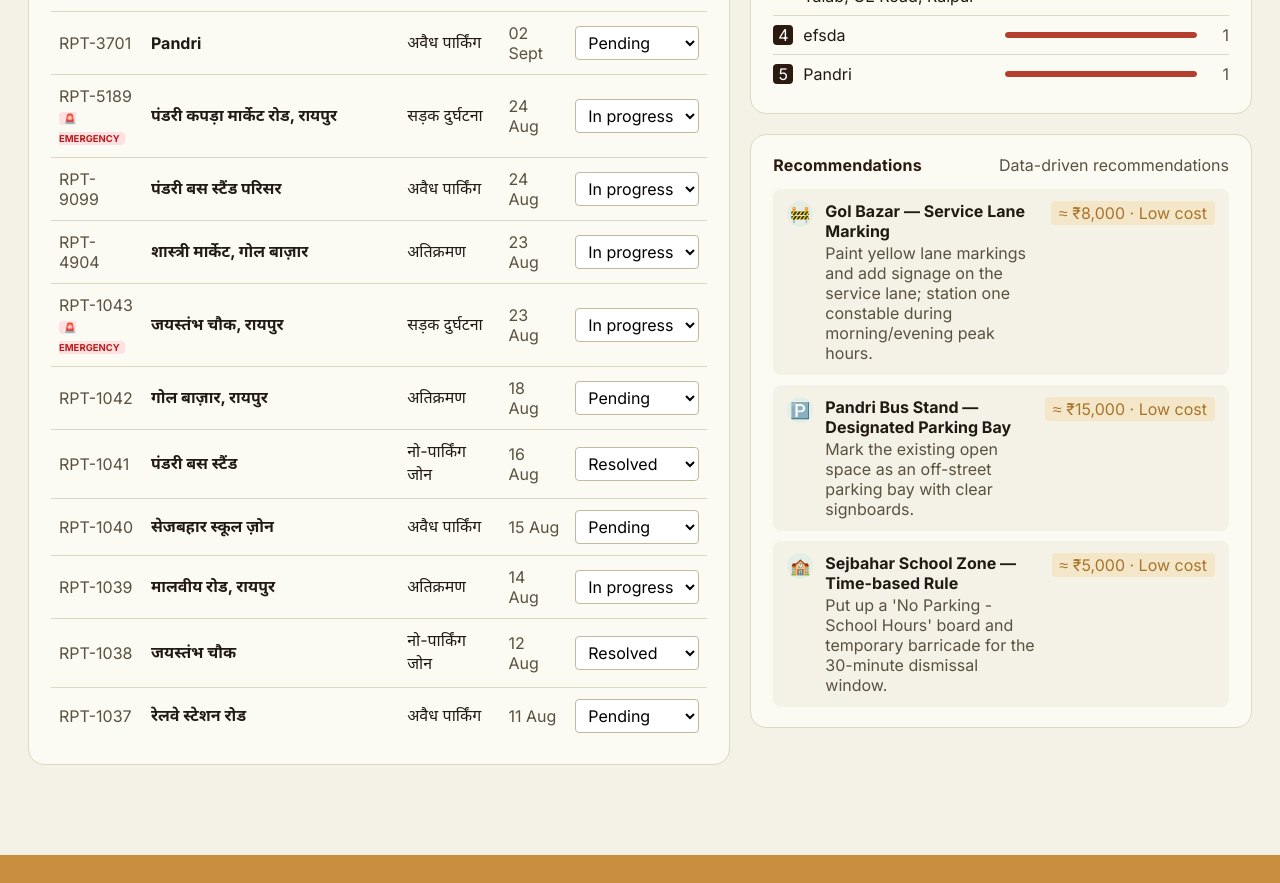
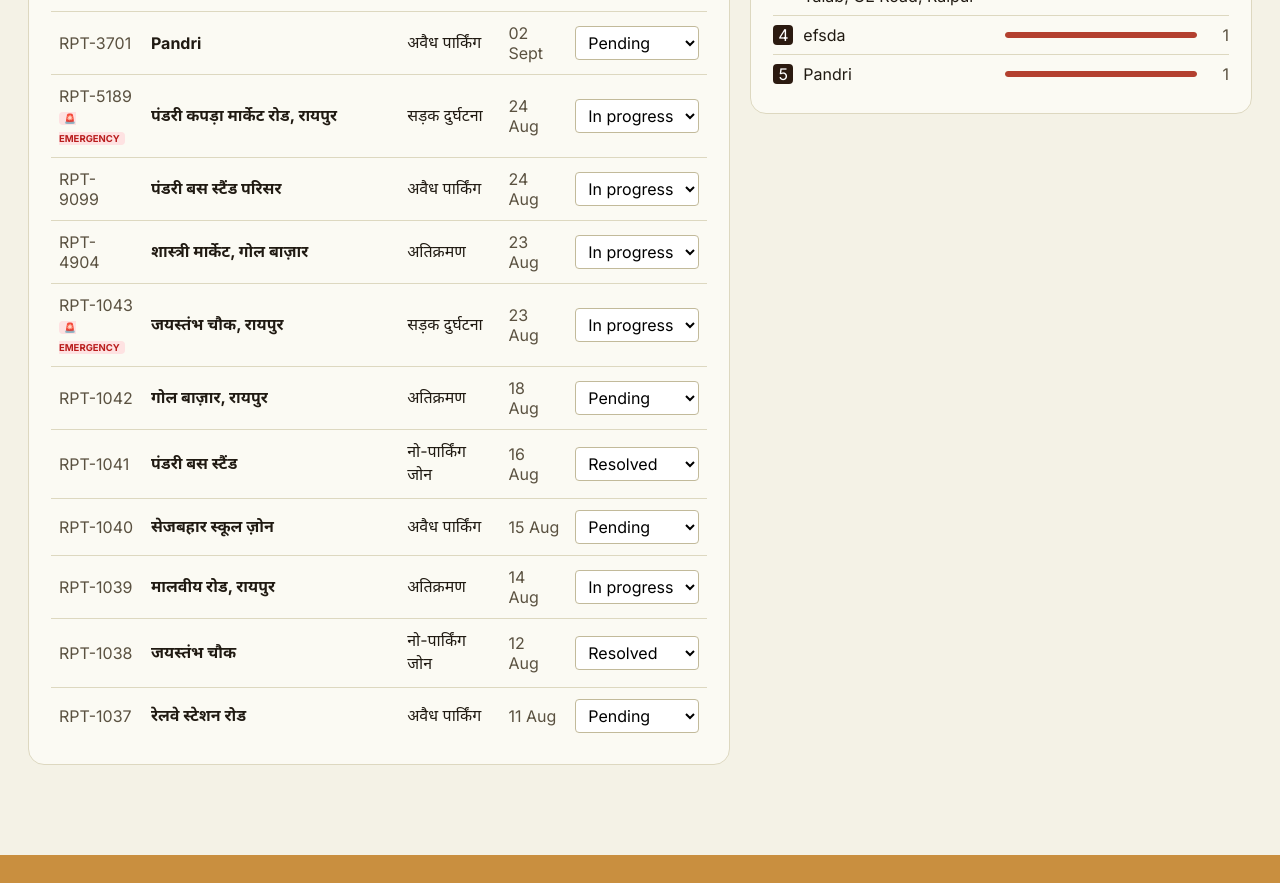
Before and after one commit to afzal-04/parking-system, a Next.js app: page /admin in a window 1280 px wide. Shown: the part 1680-2563 px from the top of the page. Built offline with nearby package versions, Linux system fonts and the light colour scheme.

Commit message:
Made responsive for mobile app || Amandeep singh

```diff
--- a/app/admin/admin.module.css
+++ b/app/admin/admin.module.css
@@ -501,3 +501,11 @@
     transform: translateY(0);
   }
 }
+
+@media (max-width: 600px) {
+  .statRow { grid-template-columns: 1fr; }
+  .shell { padding: 0 8px; }
+  .main { padding: 16px 0; }
+  .filterRow { flex-direction: row; flex-wrap: wrap; }
+  .panelHead { flex-direction: column; gap: 8px; align-items: flex-start; }
+}
--- a/app/admin/page.js
+++ b/app/admin/page.js
@@ -21,36 +21,6 @@ import {
 import { t } from "@/lib/i18n";
 
 const MapView = dynamic(() => import("@/components/MapView"), { ssr: false });
-
-const RECOMMENDATIONS = [
-  {
-    icon: "🚧",
-    title: { hi: "गोल बाज़ार — सर्विस लेन मार्किंग", en: "Gol Bazar — Service Lane Marking" },
-    detail: {
-      hi: "सर्विस लेन पर पीली पट्टी व साइनेज लगाना, सुबह/शाम पीक ऑवर में एक कांस्टेबल तैनात करना।",
-      en: "Paint yellow lane markings and add signage on the service lane; station one constable during morning/evening peak hours.",
-    },
-    cost: { hi: "≈ ₹8,000 · कम लागत", en: "≈ ₹8,000 · Low cost" },
-  },
-  {
-    icon: "🅿️",
-    title: { hi: "पंडरी बस स्टैंड — निर्धारित पार्किंग बे", en: "Pandri Bus Stand — Designated Parking Bay" },
-    detail: {
-      hi: "मौजूदा खाली जगह को ऑफ-स्ट्रीट पार्किंग बे के रूप में चिन्हित कर बोर्ड लगाना।",
-      en: "Mark the existing open space as an off-street parking bay with clear signboards.",
-    },
-    cost: { hi: "≈ ₹15,000 · कम लागत", en: "≈ ₹15,000 · Low cost" },
-  },
-  {
-    icon: "🏫",
-    title: { hi: "सेजबहार स्कूल ज़ोन — समय-आधारित नियम", en: "Sejbahar School Zone — Time-based Rule" },
-    detail: {
-      hi: "छुट्टी के 30 मिनट के लिए 'No Parking - School Hours' बोर्ड व अस्थायी बैरिकेड।",
-      en: "Put up a 'No Parking - School Hours' board and temporary barricade for the 30-minute dismissal window.",
-    },
-    cost: { hi: "≈ ₹5,000 · कम लागत", en: "≈ ₹5,000 · Low cost" },
-  },
-];
 
 const LEVEL_LABEL = {
   free: { hi: "सामान्य", en: "Free flow" },
@@ -905,24 +875,6 @@ function AdminContent() {
                   ))}
                 </div>
 
-                <div className={styles.panel}>
-                  <div className={styles.panelHead}>
-                    <h3>{t("recoTitle", lang)}</h3>
-                    <span className="sub" style={{ fontSize: 16, color: "var(--ink-soft)" }}>{t("recoSub", lang)}</span>
-                  </div>
-                  <div className={styles.recoList}>
-                    {RECOMMENDATIONS.map((r) => (
-                      <div className={styles.recoItem} key={r.title.en}>
-                        <div className={styles.recoIcon}>{r.icon}</div>
-                        <div className={styles.recoText} style={{ flex: 1 }}>
-                          <strong>{r.title[lang]}</strong>
-                          <span>{r.detail[lang]}</span>
-                        </div>
-                        <div className={styles.recoCost}>{r.cost[lang]}</div>
-                      </div>
-                    ))}
-                  </div>
-                </div>
               </div>
             </div>
           </div>
--- a/app/globals.css
+++ b/app/globals.css
@@ -151,3 +151,9 @@ input, select, textarea {
   transform: scale(1.15);
   z-index: 9999 !important;
 }
+
+
+
+@media (max-width: 600px) {
+  body { font-size: 14px; }
+}
--- a/components/EChallanModal.js
+++ b/components/EChallanModal.js
@@ -84,7 +84,7 @@ export default function EChallanModal({ isOpen, onClose, lang = "en" }) {
         >
           <div>
             <div style={{ fontSize: 11, color: "var(--amber)", fontWeight: 700, letterSpacing: "0.1em" }}>
-              KARNATAKA POLICE MODEL · E-CHALLAN HUB
+              POLICE MODEL · E-CHALLAN HUB
             </div>
             <h3 style={{ fontSize: 20, marginTop: 2, color: "white" }}>
               💳 {lang === "hi" ? "इ-चालान ई-भुगतान व खोज" : "e-Challan Lookup & Payment"}
--- a/components/ELostReportModal.js
+++ b/components/ELostReportModal.js
@@ -83,7 +83,7 @@ export default function ELostReportModal({ isOpen, onClose, lang = "en" }) {
         >
           <div>
             <div style={{ fontSize: 11, color: "#e0f2fe", fontWeight: 700, letterSpacing: "0.1em" }}>
-              KARNATAKA POLICE MODEL · DIGITAL CITIZEN SERVICES
+              POLICE MODEL · DIGITAL CITIZEN SERVICES
             </div>
             <h3 style={{ fontSize: 20, marginTop: 2, color: "white" }}>
               📁 {lang === "hi" ? "इ-लॉस्ट रिपोर्ट (गुमशुदगी शिकायत)" : "e-Lost Article Digital Report"}
--- a/components/Navbar.module.css
+++ b/components/Navbar.module.css
@@ -225,3 +225,13 @@
   font-weight: 400;
   margin-top: 1px;
 }
+
+
+
+@media (max-width: 600px) {
+  .headerRow { flex-direction: column; align-items: stretch; gap: 12px; }
+  .navLinks { justify-content: flex-start; width: 100%; }
+  .dropdownMenu { width: 100%; right: auto; left: 0; min-width: 0; }
+  .utilityRow { flex-wrap: wrap; justify-content: space-between; }
+  .skip { display: none; }
+}
```
Also changed, not shown: app/page.module.css (+15 -0 lines), lib/i18n.js.
